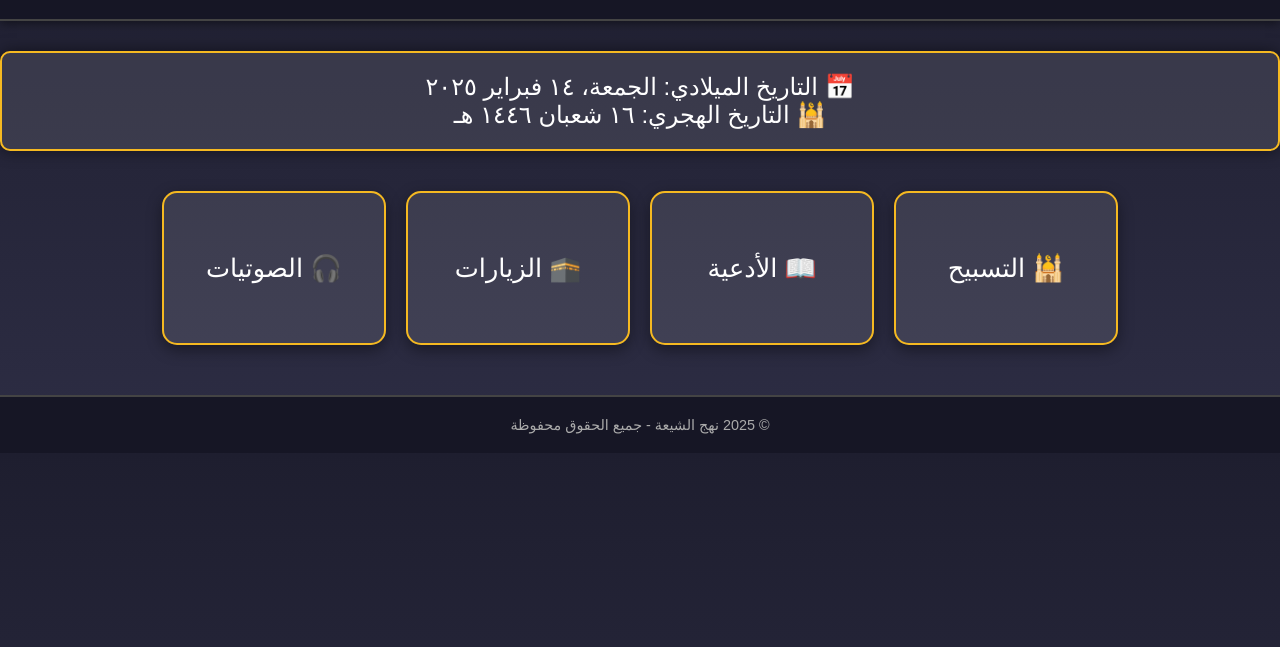
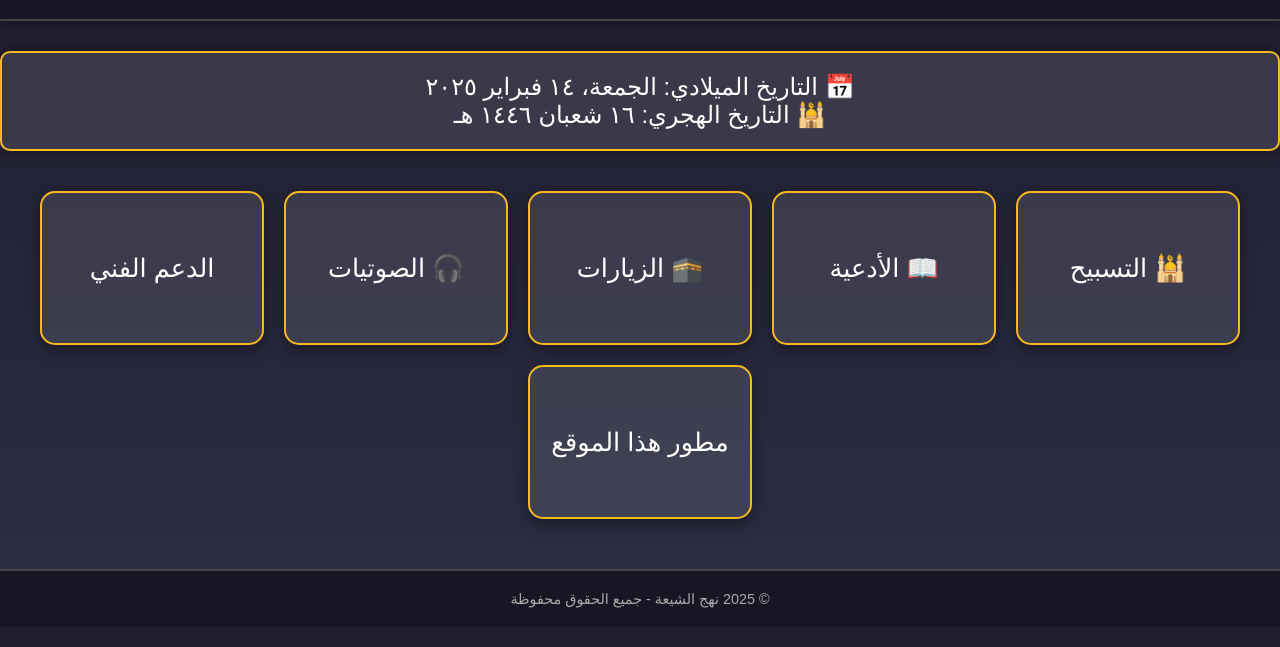
Before and after one commit to jmthon20au/sheaa, a plain HTML site: page index.html in a window 1280 px wide. Shown: the part 107-754 px from the top of the page. Drawn offline with Linux system fonts and the light colour scheme.

Commit message:
Update index.html

```diff
--- a/index.html
+++ b/index.html
@@ -117,6 +117,12 @@
         <div class="section">
             <a href="audio.html">🎧 الصوتيات</a>
         </div>
+        <div class="section">
+            <a href="supprot.html">الدعم الفني </a>
+        </div>
+        <div class="section">
+            <a href="dev.html">مطور هذا الموقع</a>
+        </div>
     </div>
 
     <!-- تذييل الموقع -->
```
